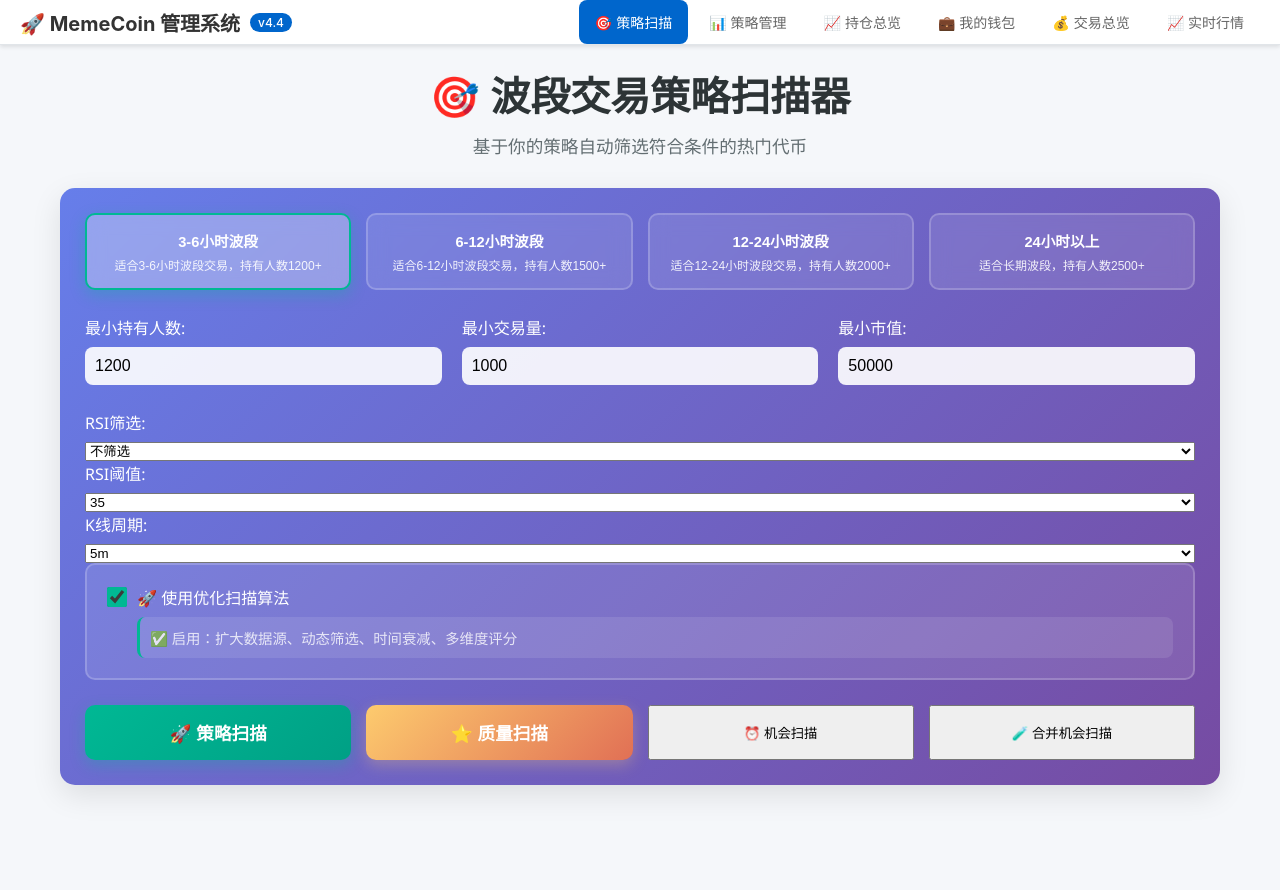
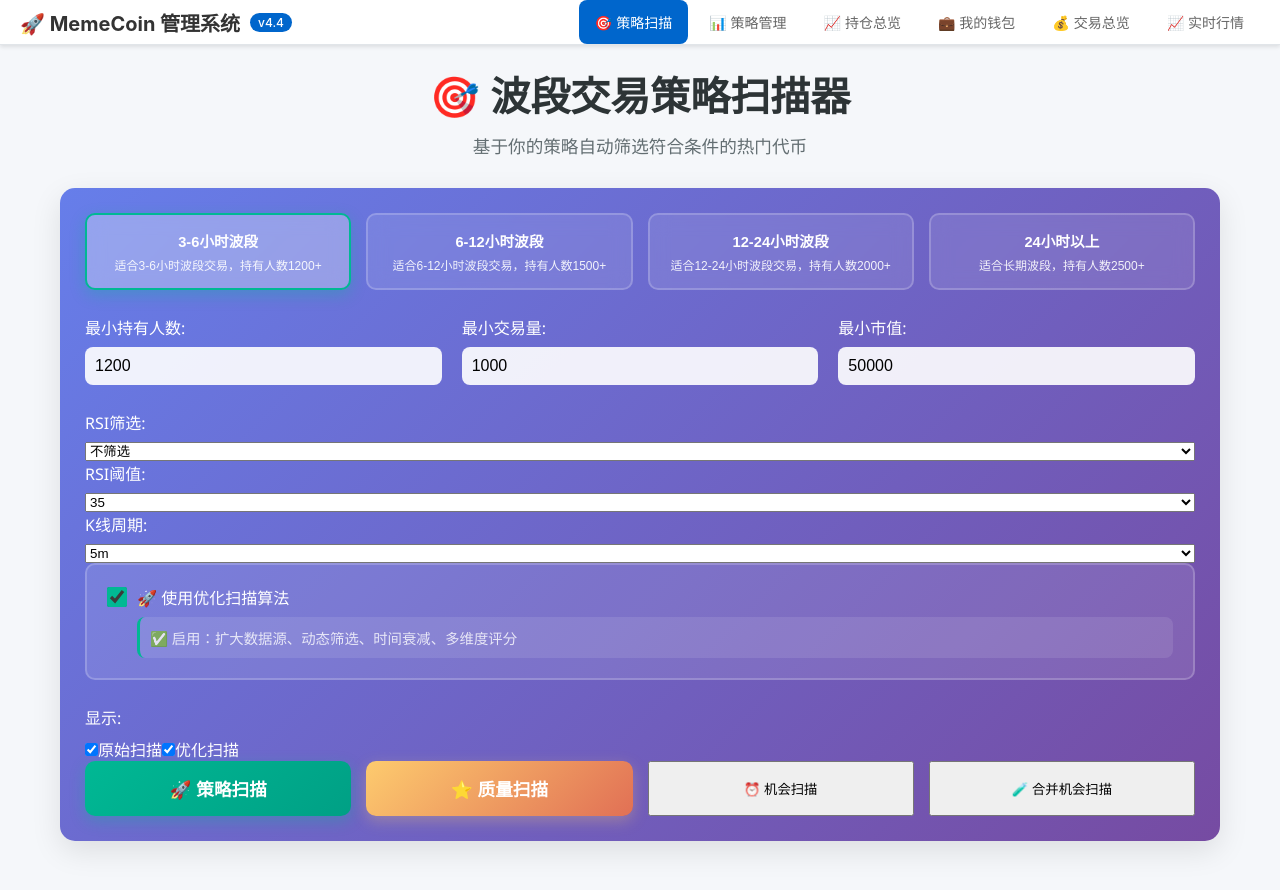
Before and after one commit to ricohrh/dbot-frontend, a React (Create React App) app: page / in a window 1280 px wide. Before the commit the page ends 835 px from the top, so only its background shows below. Built offline with nearby package versions, Linux system fonts and the light colour scheme.

Commit message:
自动更新: 2025-08-29 07:50:40

```diff
--- a/src/components/StrategyScanner/StrategyScanner.js
+++ b/src/components/StrategyScanner/StrategyScanner.js
@@ -38,6 +38,32 @@ const StrategyScanner = () => {
   // 新增：优化扫描配置
   const [useOptimizedScan, setUseOptimizedScan] = useState(true); // 默认使用优化扫描
   const [optimizationInfo, setOptimizationInfo] = useState(null); // 优化信息
+
+  // 新增：统一视图过滤开关
+  const [showOriginal, setShowOriginal] = useState(true);
+  const [showOptimized, setShowOptimized] = useState(true);
+
+  // 统一机会列表（原始 + 优化/合并）
+  const getUnifiedTokens = () => {
+    const fromOriginal = Array.isArray(scanResults) ? scanResults.map(t => ({ ...t, scan_method: t.scan_method || 'original' })) : [];
+    const fromOpportunities = opportunities && Array.isArray(opportunities.opportunities)
+      ? opportunities.opportunities.map(t => ({ ...t, scan_method: t.scan_method || 'optimized' }))
+      : [];
+    const merged = [...fromOriginal, ...fromOpportunities];
+    // 过滤开关
+    const filtered = merged.filter(t => (t.scan_method === 'original' ? showOriginal : showOptimized));
+    // 去重（按mint）
+    const seen = new Set();
+    const unique = [];
+    filtered.forEach(t => {
+      const mint = t.token_mint || t._id || t.mint;
+      if (mint && !seen.has(mint)) {
+        seen.add(mint);
+        unique.push(t);
+      }
+    });
+    return unique;
+  };
 
   // 新增：获取代币持有人数的状态
   const [tokenHolders, setTokenHolders] = useState({});
@@ -1412,6 +1438,31 @@ const StrategyScanner = () => {
           </div>
         </div>
 
+        {/* 新增：统一视图过滤开关 */}
+        <div className="unified-view-filters">
+          <div className="config-group">
+            <label>显示:</label>
+            <div className="filter-options">
+              <label>
+                <input
+                  type="checkbox"
+                  checked={showOriginal}
+                  onChange={(e) => setShowOriginal(e.target.checked)}
+                />
+                原始扫描
+              </label>
+              <label>
+                <input
+                  type="checkbox"
+                  checked={showOptimized}
+                  onChange={(e) => setShowOptimized(e.target.checked)}
+                />
+                优化扫描
+              </label>
+            </div>
+          </div>
+        </div>
+
         <div className="scan-buttons">
             <button className="scan-btn" onClick={handleScan} disabled={loading}>
               {loading ? '🔄 扫描中...' : '🚀 策略扫描'}
@@ -1554,7 +1605,7 @@ const StrategyScanner = () => {
           )}
 
           <div className="tokens-grid">
-            {opportunities.opportunities.map(renderQualityTokenCard)}
+            {getUnifiedTokens().map(renderQualityTokenCard)}
           </div>
         </div>
       )}
```
